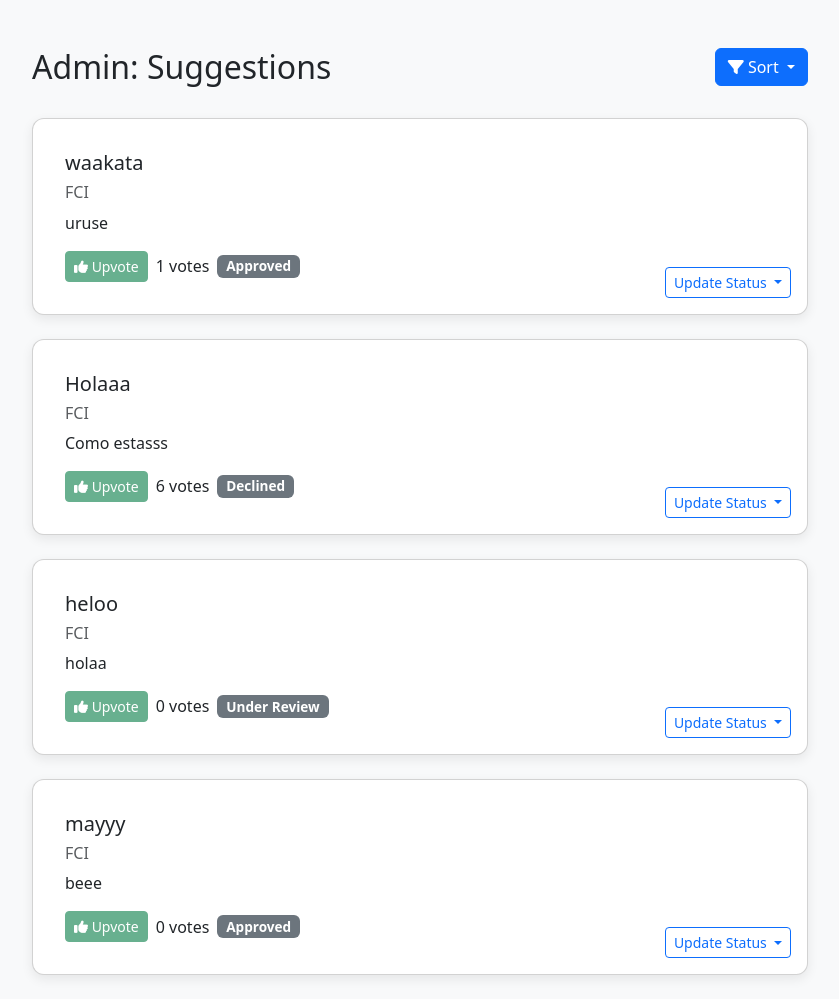
After one commit to adeebhafiz/Mini-IT-project-1-06, a Flask app: page /admin_suggestions in a window 1280 px wide. The commit adds this page. Shown: the whole page, without its empty margins (220-1059 px from the left). Run offline with Flask 3, Linux system fonts and the light colour scheme.

Commit message:
Add files via upload

```diff
--- a/Mini-IT-project-1-06/app.py
+++ b/Mini-IT-project-1-06/app.py
@@ -20,6 +20,7 @@ class Suggestion(db.Model):
     reason = db.Column(db.Text, nullable=False)
     faculty = db.Column(db.String(50), nullable=False)
     votes = db.Column(db.Integer, default=0)
+    status     = db.Column(db.String(32), nullable=False, default='Pending ⏳')
 
 
 
@@ -35,6 +36,7 @@ def submit_suggestion():
     suggestion = request.json['suggestion']
     reason = request.json['reason']
     faculty = request.json['faculty']
+
 
 
     print(f"Received suggestion: {suggestion}, reason: {reason}, faculty: {faculty}")
@@ -73,5 +75,25 @@ def upvote(id):
     else:
         return jsonify(success=False)
 
+@app.route('/admin_suggestions')
+def admin_suggestions():
+    posts = Suggestion.query.all()  # Fetch all suggestions from the database
+    return render_template('admin_suggestions.html', posts=posts)
+
+
+@app.route('/admin/update_status/<int:post_id>', methods=['POST'])
+def update_status(post_id):
+    data = request.get_json()
+    new_status = data.get('status')
+
+    if new_status not in ['Approved', 'Under Review', 'Declined']:
+        return jsonify(success=False), 400
+
+    suggestion = Suggestion.query.get_or_404(post_id)
+    suggestion.status = new_status
+    db.session.commit()
+    return jsonify(success=True)
+
+
 if __name__ == '__main__':
     app.run(debug=True)
--- /dev/null
+++ b/Mini-IT-project-1-06/templates/admin_suggestions.html
@@ -0,0 +1,126 @@
+<!DOCTYPE html>
+<html lang="en">
+<head>
+  <meta charset="UTF-8">
+  <title>Admin Suggestions</title>
+  <meta name="viewport" content="width=device-width, initial-scale=1">
+
+  <link href="https://cdn.jsdelivr.net/npm/bootstrap@5.3.0/dist/css/bootstrap.min.css" rel="stylesheet">
+  <link rel="stylesheet" href="https://cdnjs.cloudflare.com/ajax/libs/font-awesome/6.4.2/css/all.min.css">
+
+  <style>
+    body {
+      background-color: #f8f9fa;
+    }
+
+    .container {
+      max-width: 800px;
+      margin: auto;
+    }
+
+    .card {
+      position: relative;
+      border-radius: 12px;
+      box-shadow: 0 4px 12px rgba(0, 0, 0, 0.08);
+      background-color: #fff;
+      padding: 1rem;
+    }
+
+    .status-dropdown {
+      position: absolute;
+      bottom: 1rem;
+      right: 1rem;
+    }
+
+    .card-body > h5 {
+      margin-bottom: 0.5rem;
+    }
+
+    .card-body > p {
+      margin-bottom: 1rem;
+    }
+
+    .badge {
+      font-size: 0.85rem;
+      vertical-align: middle;
+    }
+  </style>
+</head>
+<body>
+<div class="container mt-5">
+  <div class="d-flex justify-content-between mb-4">
+    <h2>Admin: Suggestions</h2>
+    <div class="dropdown">
+      <button class="btn btn-primary dropdown-toggle" data-bs-toggle="dropdown">
+        <i class="fas fa-filter"></i> Sort
+      </button>
+      <ul class="dropdown-menu">
+        <li><a class="dropdown-item" href="#" onclick="sortByVotes()">Sort by Votes</a></li>
+      </ul>
+    </div>
+  </div>
+
+  <div id="posts">
+    {% for post in posts %}
+    <div class="card mb-4" data-id="{{ post.id }}" data-votes="{{ post.votes }}">
+      <div class="card-body">
+        <h5>{{ post.suggestion }}</h5>
+        <h6 class="text-muted">{{ post.faculty }}</h6>
+        <p>{{ post.reason }}</p>
+
+        <div class="d-flex align-items-center mt-2">
+          <button class="btn btn-sm btn-success me-2" disabled>
+            <i class="fas fa-thumbs-up"></i> Upvote
+          </button>
+          <span class="me-2">{{ post.votes }} votes</span>
+          <span class="badge bg-secondary" id="badge-{{ post.id }}">
+            {{ post.status | default('Pending ⏳') }}
+          </span>
+        </div>
+
+        <div class="dropdown status-dropdown">
+          <button class="btn btn-outline-primary btn-sm dropdown-toggle" data-bs-toggle="dropdown">
+            Update Status
+          </button>
+          <ul class="dropdown-menu">
+            {% for option in ['Approved', 'Under Review', 'Declined'] %}
+            <li>
+              <a class="dropdown-item" href="#" onclick="updateStatus({{ post.id }}, '{{ option }}')">
+                {{ option }}
+              </a>
+            </li>
+            {% endfor %}
+          </ul>
+        </div>
+      </div>
+    </div>
+    {% endfor %}
+  </div>
+</div>
+
+<script src="https://cdn.jsdelivr.net/npm/bootstrap@5.3.0/dist/js/bootstrap.bundle.min.js"></script>
+<script>
+  function sortByVotes() {
+    const posts = [...document.querySelectorAll('.card')];
+    posts.sort((a, b) => b.dataset.votes - a.dataset.votes);
+    posts.forEach(p => document.getElementById('posts').appendChild(p));
+  }
+
+  function updateStatus(id, newStatus) {
+    fetch(`/admin/update_status/${id}`, {
+      method: 'POST',
+      headers: {'Content-Type': 'application/json'},
+      body: JSON.stringify({ status: newStatus })
+    })
+    .then(response => response.json())
+    .then(data => {
+      if (data.success) {
+        document.getElementById(`badge-${id}`).textContent = newStatus;
+      } else {
+        alert("Failed to update status.");
+      }
+    });
+  }
+</script>
+</body>
+</html>
```
Also changed, not shown: Mini-IT-project-1-06/mmu_map.py (+7 -1 lines), Mini-IT-project-1-06/templates/suggestions.html (+31 -5 lines), Mini-IT-project-1-06/mmu_campus_map_custom_55.html (line endings or trailing spaces), Mini-IT-project-1-06/suggestions.db.
